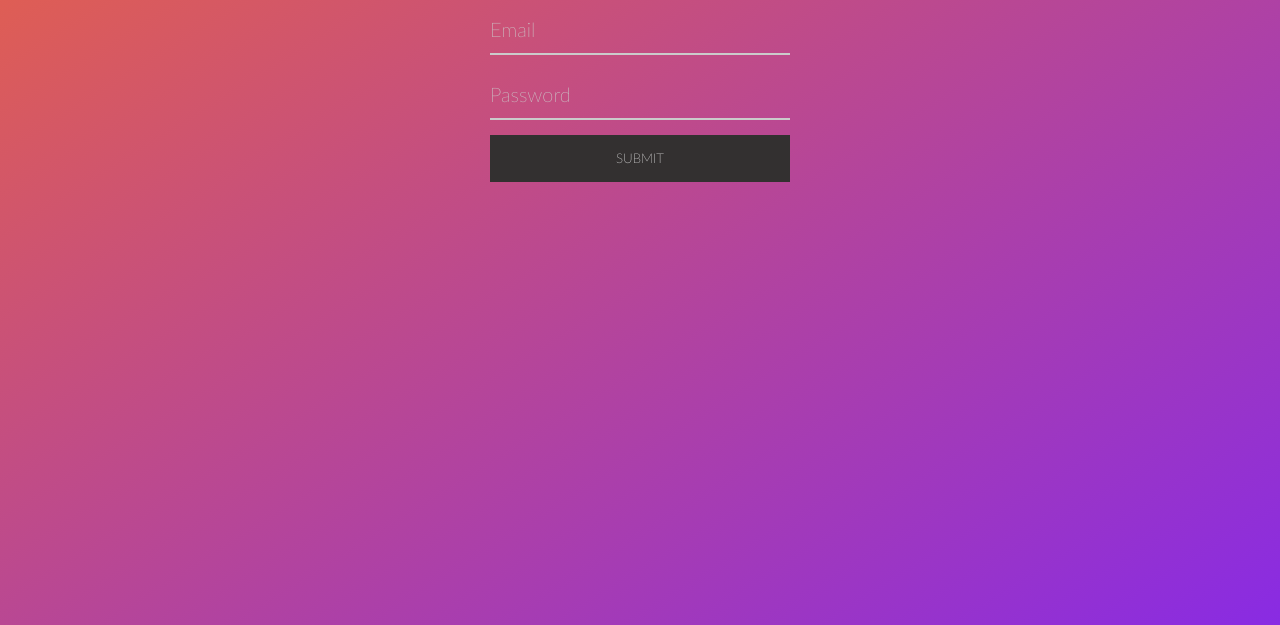
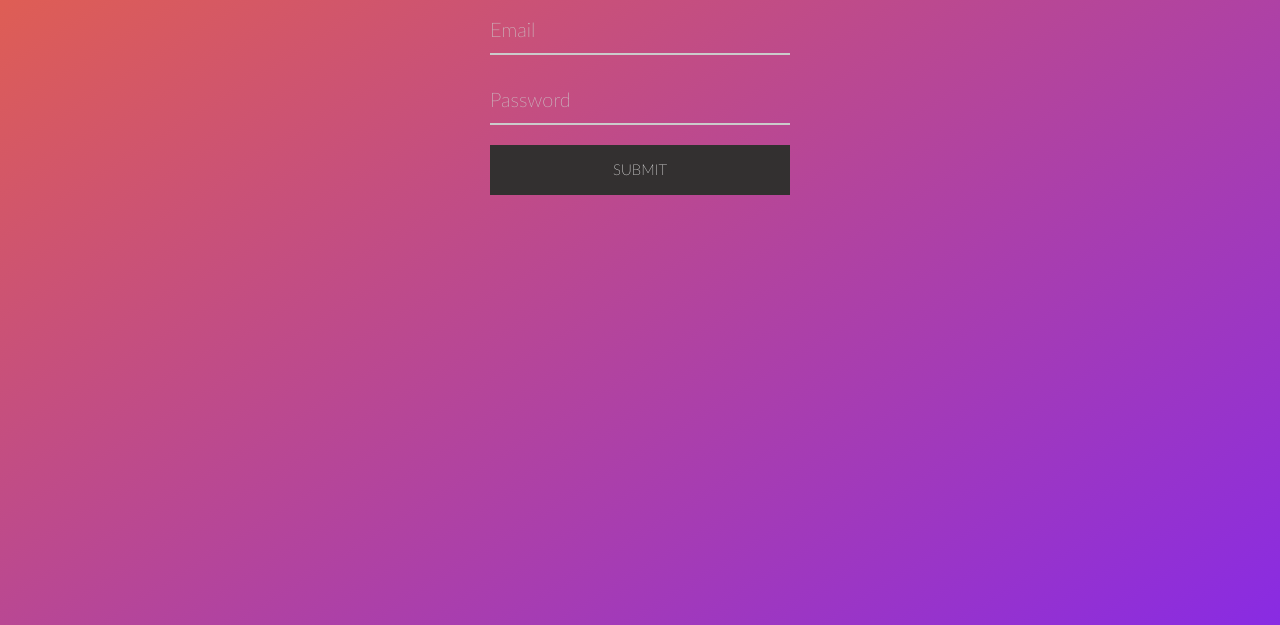
Before and after one commit to kbrsh/gradual, a website: page views/login/login.html in a window 1280 px wide. Shown: the part 175-800 px from the top of the page. Drawn offline with Linux system fonts and the light colour scheme; files that its build step writes are made by us from their sources; files whose address does not match are found by name.

```diff
--- a/assets/css/login.css
+++ b/assets/css/login.css
@@ -33,7 +33,7 @@
   border-radius: 0px;
   background: transparent;
   font-family: "Lato";
-  margin-bottom: 1.5rem;
+  margin-bottom: 2rem;
   font-size: 2rem;
   padding-left: 0;
   color: #f5f5f5;
@@ -57,4 +57,5 @@
   text-align: center;
   margin: 0;
   padding: 1.5rem 3rem;
+  font-size: 1.5rem;
 }
--- a/models/model.js
+++ b/models/model.js
@@ -53,7 +53,7 @@
     todos: ""
 }));
 
-module.exports.addUser("Kabir", "kbr@kabir.ml", "1234")
+// module.exports.addUser("Kabir", "kbr@kabir.ml", "1234")
 
 
 sequelize.sync();
```
Also changed, not shown: 2 other files.
